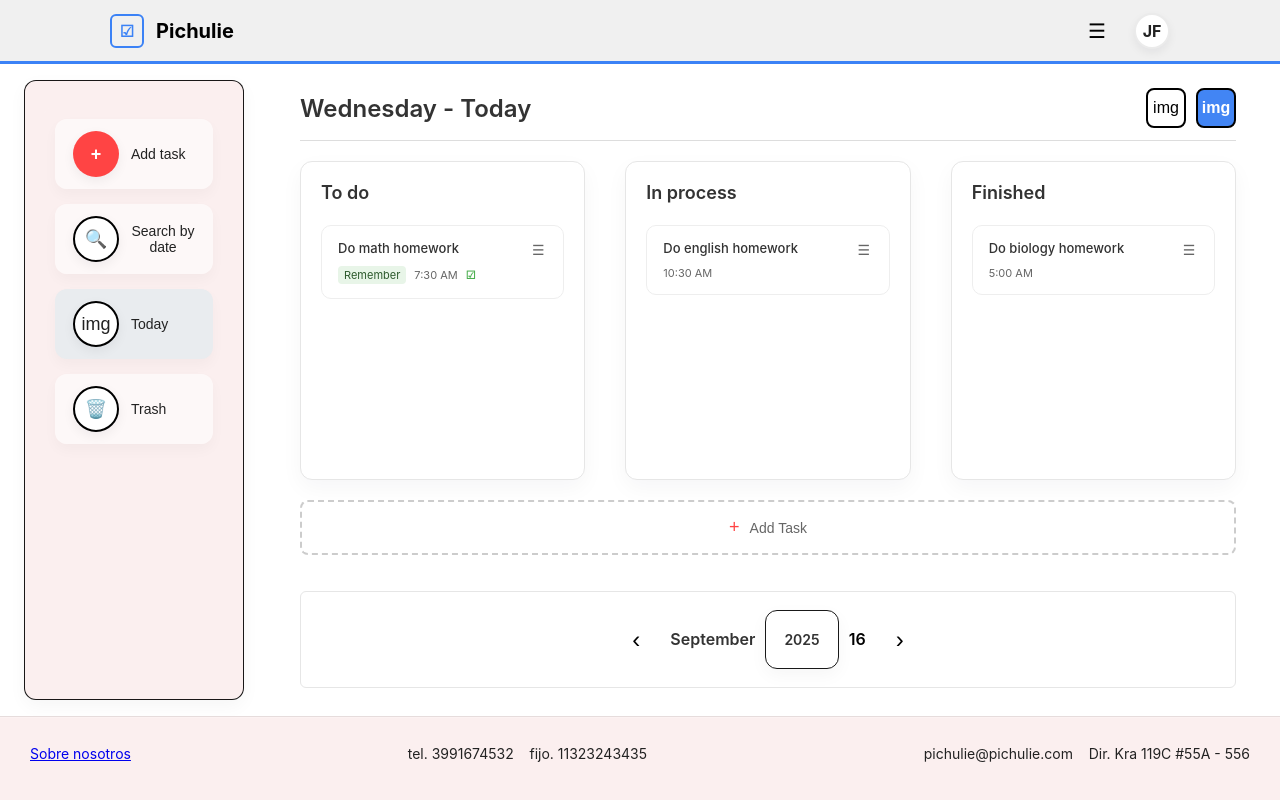
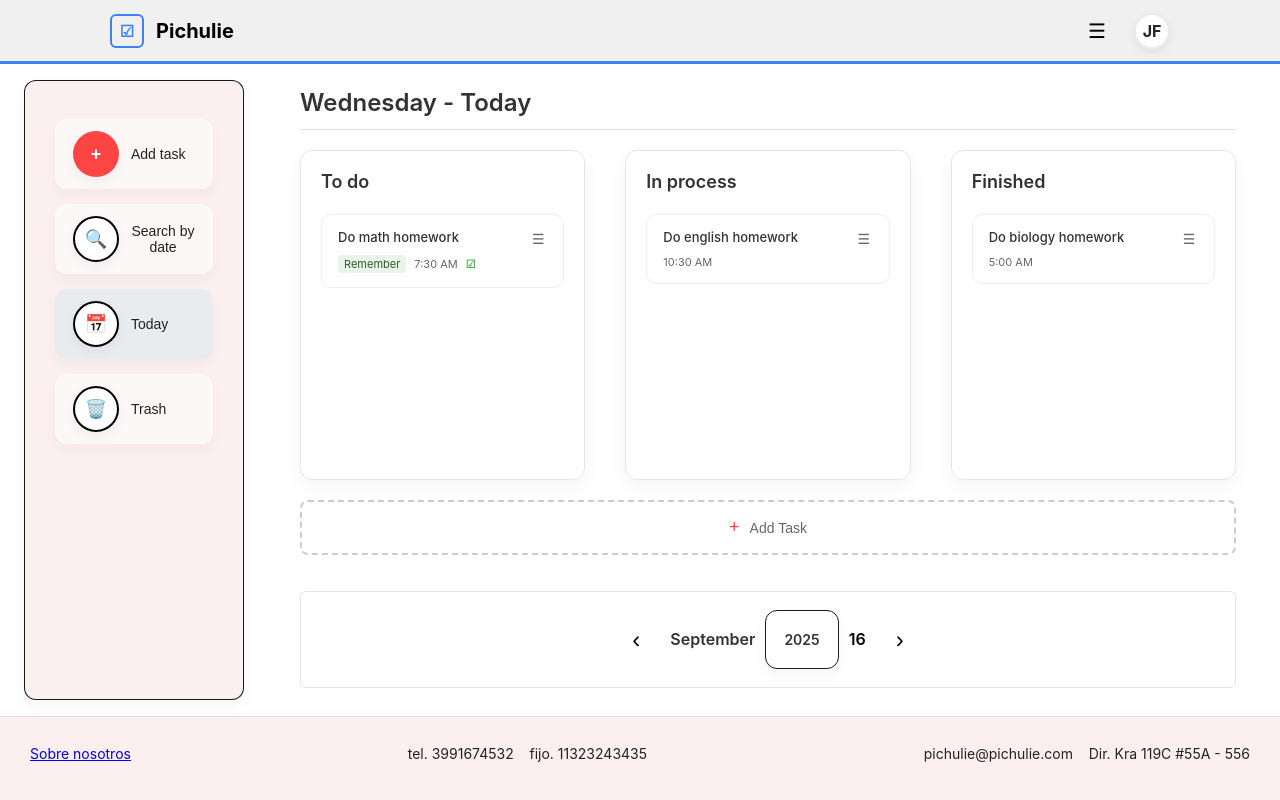
Before and after one commit to Frank-Totti/pichulie-frontend, a website built with Vite: page src/dashboard/dashboard.html in a window 1280 px wide. Built offline with nearby package versions, Linux system fonts and the light colour scheme.

Commit message:
Added icon for 'Today' in sidebar and deleted Google and themes options

```diff
--- a/src/dashboard/dashboard.html
+++ b/src/dashboard/dashboard.html
@@ -42,7 +42,7 @@
                 </button>
 
                 <button id="today" type="button" class="nav-item active">
-                    <div class="nav-icon today-icon">img</div>
+                    <div class="nav-icon today-icon">📅</div>
                     <span>Today</span>
                 </button>
 <!--
@@ -67,10 +67,6 @@
             <!-- Header -->
             <header class="header">
                 <h1 class="date-title">Wednesday - Today</h1>
-                <div class="header-actions">
-                    <button class="header-btn edit-btn">img</button>
-                    <button class="header-btn google-btn">img</button>
-                </div>
             </header>
 
             <!-- Task Columns -->
```
Also changed, not shown: src/aboutUs/about.html (+1 -1 lines), src/calendar/calendar.html (+1 -1 lines), src/profile/edit-profile.html (+1 -1 lines).
